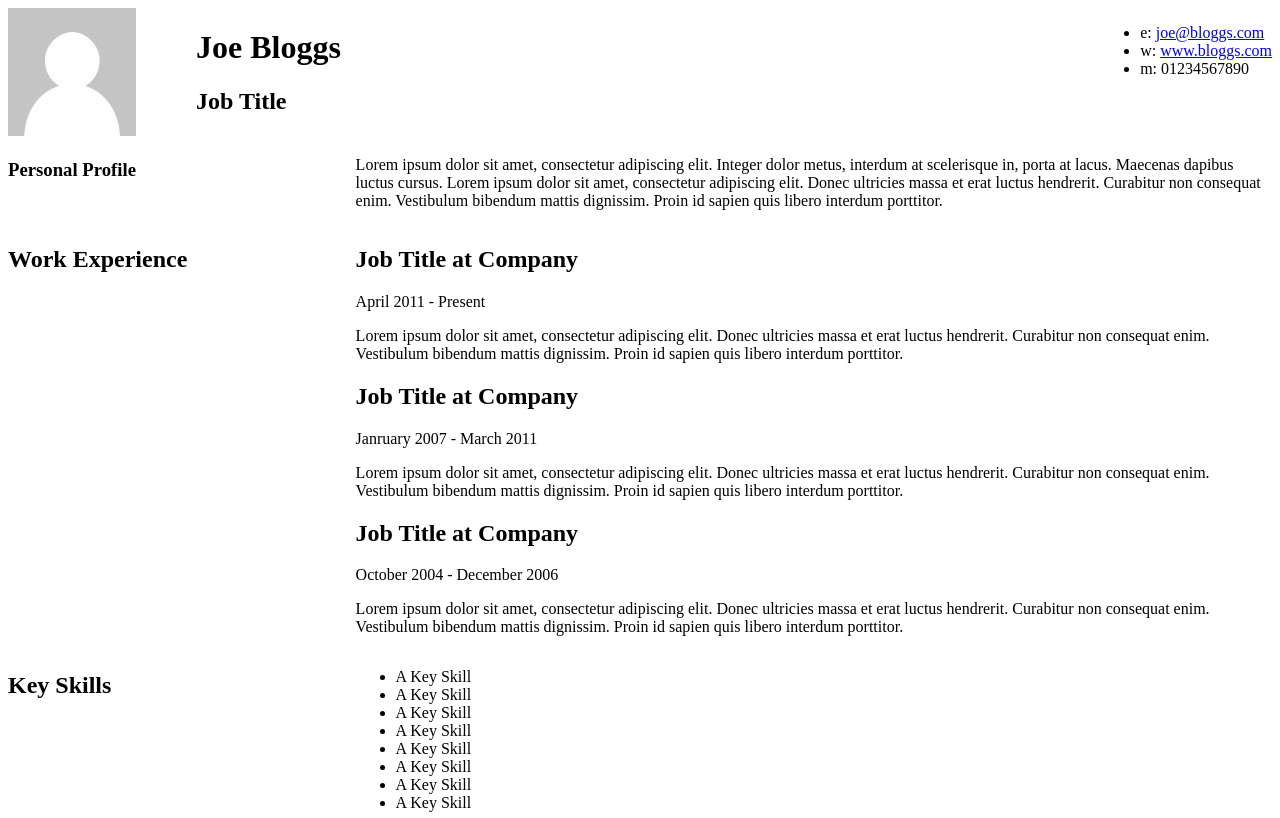
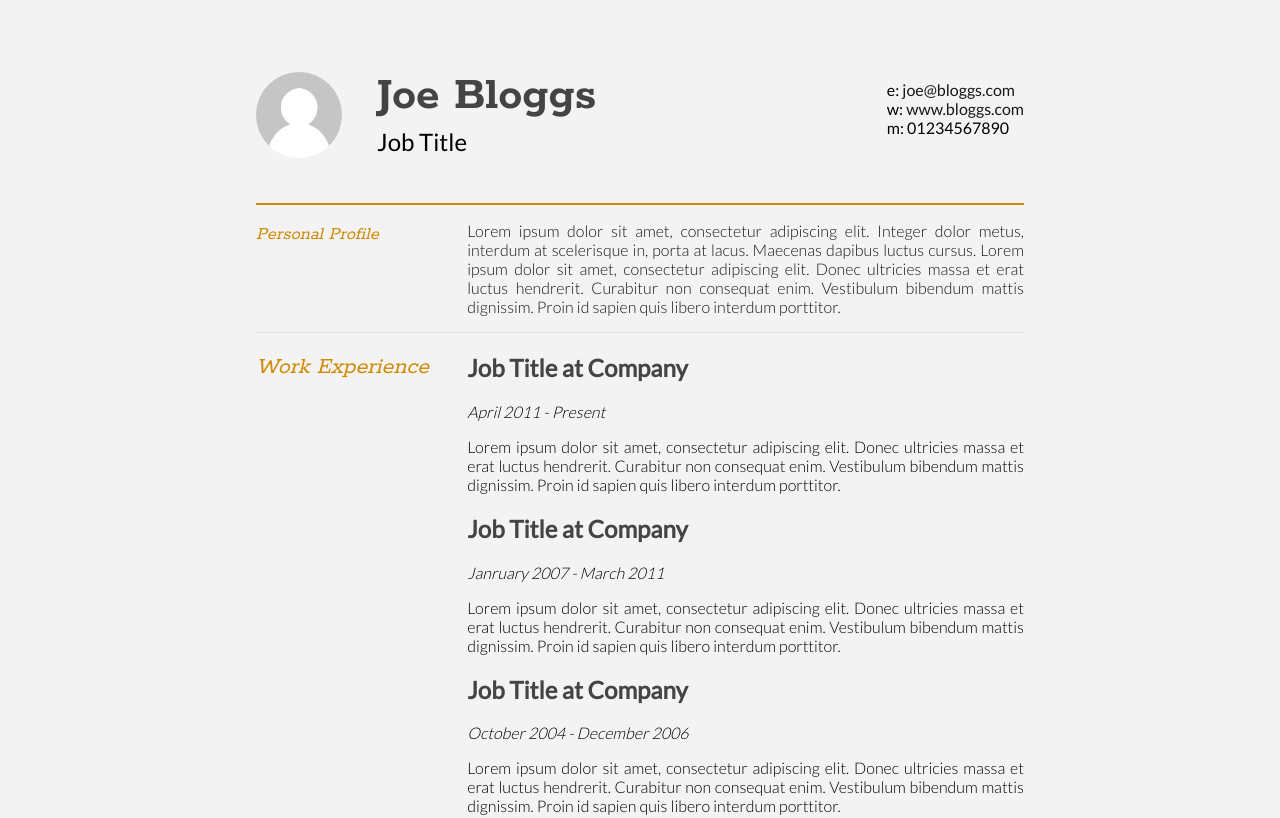
Before and after one commit to Kenzie-Academy-Brasil-Developers/estilizar-curriculo-sprint-2-FlavioPsantos-EstudoKenzie, a plain HTML site: page index.html in a window 1280 px wide. Shown: the top 818 px of the page. Drawn offline with Linux system fonts and the light colour scheme.

Commit message:
Atualização da Entrega

```diff
--- a/index.html
+++ b/index.html
@@ -1,10 +1,11 @@
 <!DOCTYPE html>
 <html>
+
 <head>
     <title>John Doe - Curriculum Vitae</title>
 
-<meta name="viewport" content="width=device-width"/>
-<meta name="description" content="The Curriculum Vitae of Joe Bloggs."/>
+    <meta name="viewport" content="width=device-width" />
+    <meta name="description" content="The Curriculum Vitae of Joe Bloggs." />
     <meta charset="UTF-8">
     <link rel="preconnect" href="https://fonts.gstatic.com">
     <link href='https://fonts.googleapis.com/css?family=Rokkitt:400,700|Lato:400,300' rel='stylesheet' type='text/css'>
@@ -14,8 +15,9 @@
 <script src="//html5shiv.googlecode.com/svn/trunk/html5.js"></script>
 <![endif]-->
 </head>
+
 <body id="top">
-<div id="cv" >
+    <div id="cv">
         <div class="mainDetails">
             <div id="headshot">
                 <img src="headshot.jpg" alt="Alan Smith" />
@@ -33,7 +35,7 @@
                     <li>m: 01234567890</li>
                 </ul>
             </div>
-		<div class="clear"></div>
+            <div class="clearPrimeira"></div>
         </div>
 
         <div id="mainArea">
@@ -44,7 +46,8 @@
                     </div>
 
                     <div class="sectionContent">
-					<p>Lorem ipsum dolor sit amet, consectetur adipiscing elit. Integer dolor metus, interdum at scelerisque in, porta at lacus. Maecenas dapibus luctus cursus. Lorem ipsum dolor sit amet, consectetur adipiscing elit. Donec ultricies massa et erat luctus hendrerit. Curabitur non consequat enim. Vestibulum bibendum mattis dignissim. Proin id sapien quis libero interdum porttitor.</p>
+                        <p>Lorem ipsum dolor sit amet, consectetur adipiscing elit. Integer dolor metus, interdum at scelerisque in, porta at lacus. Maecenas dapibus luctus cursus. Lorem ipsum dolor sit amet, consectetur adipiscing elit. Donec ultricies
+                            massa et erat luctus hendrerit. Curabitur non consequat enim. Vestibulum bibendum mattis dignissim. Proin id sapien quis libero interdum porttitor.</p>
                     </div>
                 </article>
                 <div class="clear"></div>
@@ -124,4 +127,5 @@
         </div>
     </div>
 </body>
+
 </html>
--- a/style.css
+++ b/style.css
@@ -1,27 +1,115 @@
 .clear {
     clear: both;
+}
+
+body {
+    font-family: "lato", Helvetica, sans-serif;
+    font-size: 16px;
+    font-weight: lighter;
+    margin: 0 auto;
+    width: 960px;
+    background-color: #f3f3f3;
+    border-collapse: collapse;
+}
+
+#top {
+    padding: 5%;
+    text-align: justify;
+    width: 60%;
+}
+
+h1 {
+    font-family: "Rokkitt", "Helvetica", "Arial", "sans-serif";
+    color: #444444;
+}
+
+#contactDetails ul li a {
+    text-decoration: none;
+    color: #181818;
+}
+
+#contactDetails ul li {
+    list-style: none;
+}
+
+#contactDetails {
+    padding-bottom: 50px;
+    font-size: 1.0em;
+    font-weight: 450;
+}
+
+.clear {
+    border-bottom: 1px solid #dedede;
+}
+
+.clearPrimeira {
+    clear: both;
+    border-bottom: 2px solid #cf8a05;
 }
 
 #headshot {
     width: 12.5%;
     float: left;
-	margin-right: 30px;
+    margin-right: 25px;
+}
+
+img {
+    margin-top: 8%;
+    border-radius: 50%;
+    width: 90%;
+    min-width: 60px;
+}
+
+#name h2 {
+    font-weight: 500;
+    font-size: 1.5rem;
+}
+
+#name h1 {
+    font-size: 3.0rem;
+    margin: auto;
 }
 
 #name {
     float: left;
+    line-height: 25px;
+    padding-top: 20px;
 }
 
 #contactDetails {
     float: right;
 }
 
+.subDetails {
+    font-style: italic;
+}
+
 .sectionTitle {
     float: left;
     width: 25%;
+    font-style: italic;
 }
 
 .sectionContent {
     float: right;
     width: 72.5%;
 }
+
+.sectionTitle h1 {
+    color: #cf8a05;
+    font-weight: lighter;
+}
+
+.sectionContent p:first-child {
+    color: #181818;
+}
+
+.sectionContent h2,
+.sectionContent h1 {
+    color: #444444;
+}
+
+.keySkills {
+    column-count: 3;
+    list-style: none;
+}
```
Lines whose indentation alone changed are shown as unchanged.
